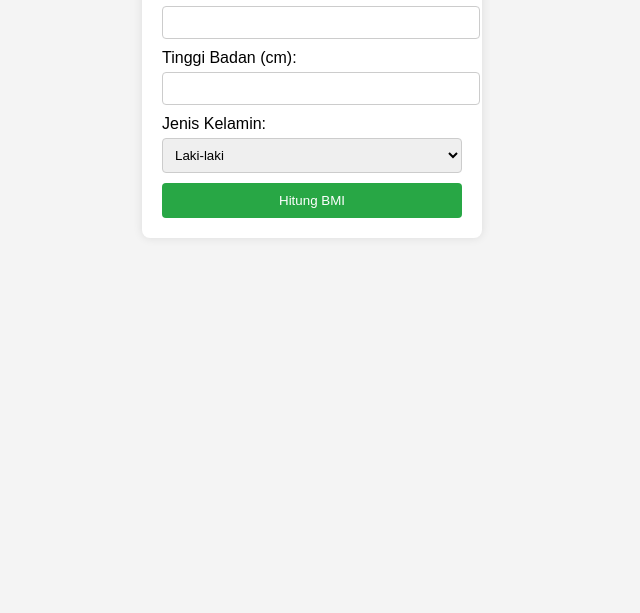
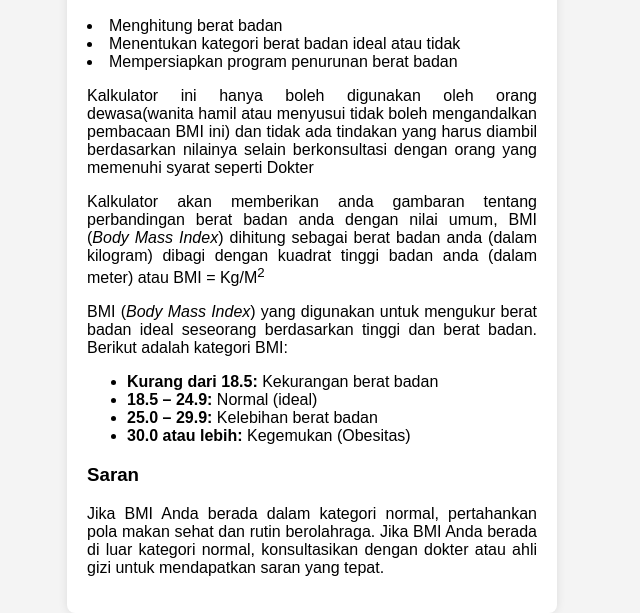
Before and after one commit to mawardi29/Kalkulator_BMI, a plain HTML site: page index.html in a window 1280 px wide. Shown: the part 339-952 px from the top of the page, without its empty margins (328-968 px from the left). Before the commit the page ends 800 px from the top, so only its background shows below. Drawn offline with Linux system fonts and the light colour scheme.

Commit message:
penambahan kalimart penjelasan BMI

```diff
--- a/css/styles.css
+++ b/css/styles.css
@@ -8,6 +8,7 @@ body {
     align-items: center;
     height: 100vh;
     margin: 0;
+    text-align: justify;
 }
 
 .container {
@@ -15,7 +16,7 @@ body {
     padding: 20px;
     border-radius: 8px;
     box-shadow: 0 0 10px rgba(0, 0, 0, 0.1);
-    width: 300px;
+    width: 450px;
 }
 
 h1 {
--- a/index.html
+++ b/index.html
@@ -11,6 +11,7 @@
 <body>
     <div class="container">
         <h1>Kalkulator BMI</h1>
+        <p>Berat badan ideal merupakan impian semua orang, tidak hanya memiliki bentuk tubuh yang menunjang penampilan, berat badan ideal juga menandakan kondisi tubuh yang sehat. Bagaimana denganmu? Yuk, hitung sekarang menggunakan kalkulator ini untuk mengetahui status berat badanmu</p>
         <form id="bmiForm">
             <label for="weight">Berat Badan (kg):</label>
             <input type="number" id="weight" name="weight" required>
@@ -30,6 +31,32 @@
         <div id="result" class="result">
             <!-- Hasil BMI akan ditampilkan di sini -->
         </div>
+        <div class="info">
+            <h2>Keunggulan Fitur</h2>
+            <li>Menghitung berat badan</li>
+            <li>Menentukan kategori berat badan ideal atau tidak</li>
+            <li>Mempersiapkan program penurunan berat badan</li>
+
+            <p>Kalkulator ini hanya boleh digunakan oleh orang dewasa(wanita hamil atau menyusui tidak boleh mengandalkan pembacaan BMI ini) dan tidak ada tindakan yang harus diambil berdasarkan nilainya selain berkonsultasi dengan orang yang memenuhi syarat seperti Dokter</p>
+
+            <p>Kalkulator akan memberikan anda gambaran tentang perbandingan berat badan anda dengan nilai umum, BMI (<i>Body Mass Index</i>) dihitung sebagai berat badan anda (dalam kilogram) dibagi dengan kuadrat tinggi badan anda (dalam meter) atau BMI = Kg/M<sup>2</sup></p>
+
+            <p>BMI (<i>Body Mass Index</i>) yang digunakan untuk mengukur berat badan ideal seseorang berdasarkan tinggi dan berat badan. Berikut adalah kategori BMI:</p>
+            <ul>
+                <li><strong>Kurang dari 18.5:</strong> Kekurangan berat badan</li>
+                <li><strong>18.5 – 24.9:</strong> Normal (ideal)</li>
+                <li><strong>25.0 – 29.9:</strong> Kelebihan berat badan</li>
+                <li><strong>30.0 atau lebih:</strong> Kegemukan (Obesitas)</li>
+            </ul>
+        </div>
+
+        <!-- Saran dan Keterangan -->
+        <div class="suggestion">
+            <h3>Saran</h3>
+            <p>
+                Jika BMI Anda berada dalam kategori normal, pertahankan pola makan sehat dan rutin berolahraga. Jika BMI Anda berada di luar kategori normal, konsultasikan dengan dokter atau ahli gizi untuk mendapatkan saran yang tepat.
+            </p>
+        </div>
     </div>
 
     <script src="js/script.js"></script>
```
